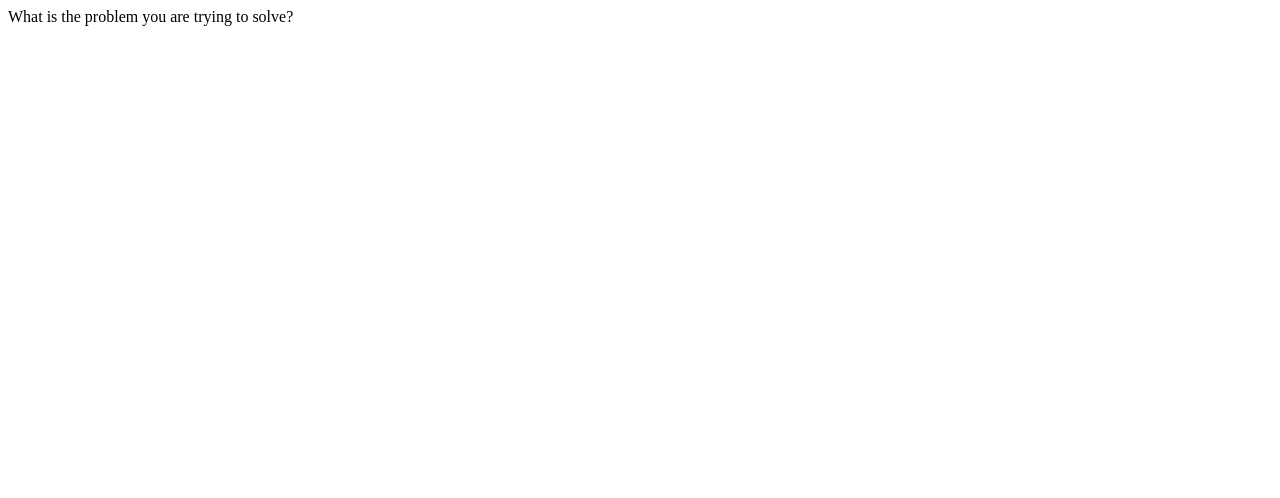
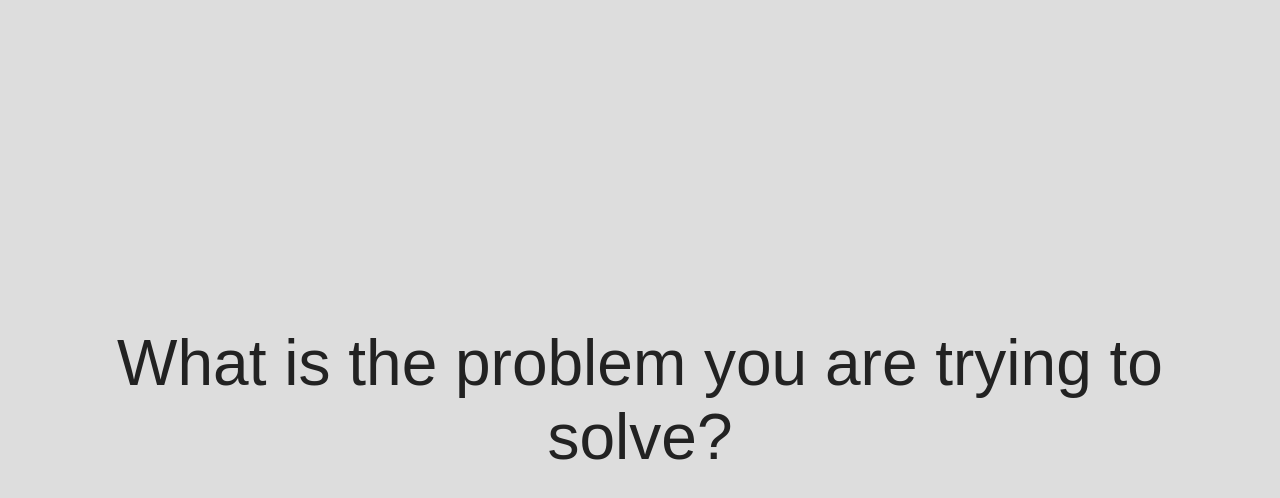
Before and after one commit to WITPYATTS/WITPYATTS.github.io, a plain HTML site: page index.html in a window 1280 px wide. Drawn offline with Linux system fonts and the light colour scheme.

Commit message:
Stylin'.

```diff
--- a/index.html
+++ b/index.html
@@ -1,6 +1,54 @@
 <html>
-    <head></head>
+    <head>
+        <style>
+            body {
+                height: 100vh;
+                margin: 0;
+                background-color: #222;
+                color: #ddd;
+            }
+
+            @media screen and (prefers-color-scheme: light) {
+                body {
+                    background-color: #ddd;
+                    color: #222;
+                }
+            }
+
+            @media print {
+                body {
+                    background-color: white;
+                    color: black;
+                }
+            }
+
+            /*
+            I don't know what I'm doing.
+            https://www.outsystems.com/blog/posts/css-vertical-align/
+            */
+            div#main {
+                -webkit-box-align: center;
+                   -ms-flex-align: center;
+                      align-items: center;
+                display: -ms-grid;
+                display: grid;
+                height: 100%;
+                justify-items: center;
+            }
+
+            div#content {
+                padding: 20px;
+                text-align: center;
+                font-family: sans-serif;
+                font-size: 4em;
+            }
+        </style>
+    </head>
     <body>
-        What is the problem you are trying to solve?
+        <div id="main">
+            <div id="content">
+                What is the problem you are trying to solve?
+            </div>
+        </div>
     </body>
 </html>
```
